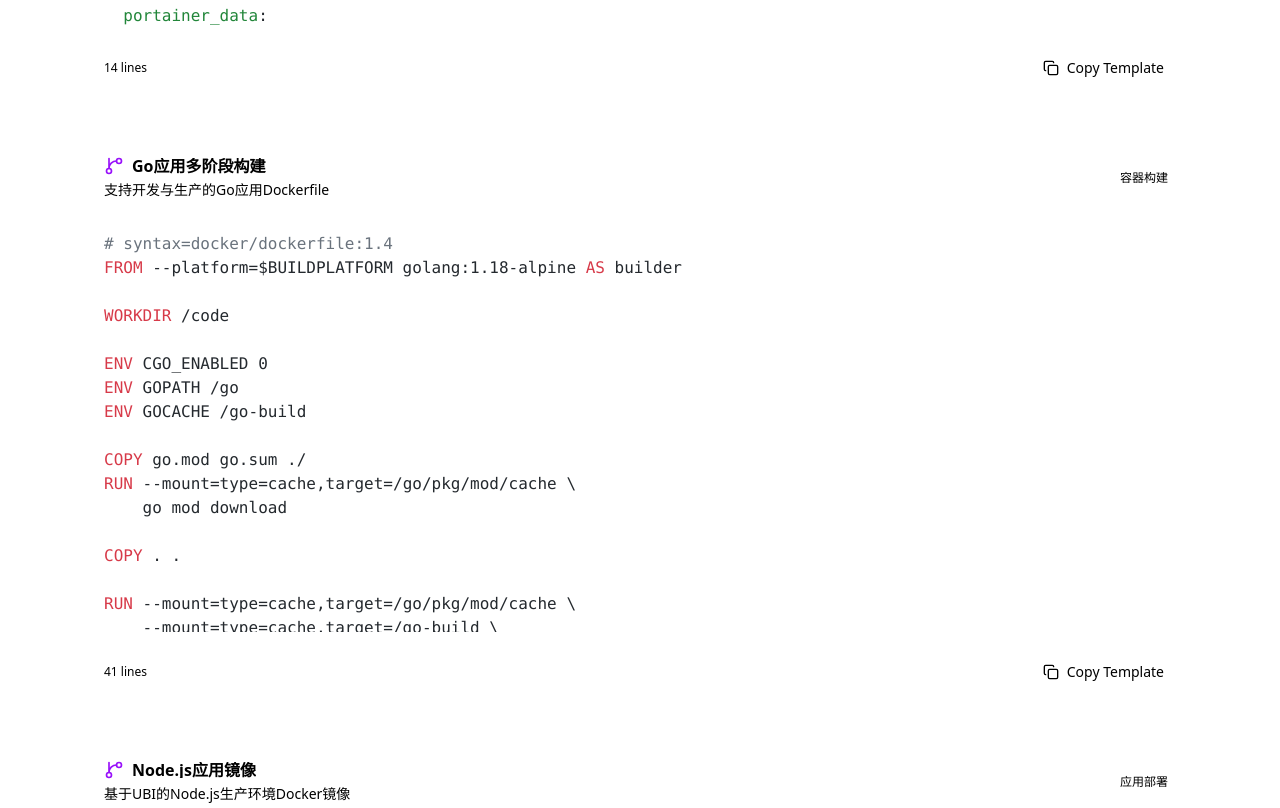
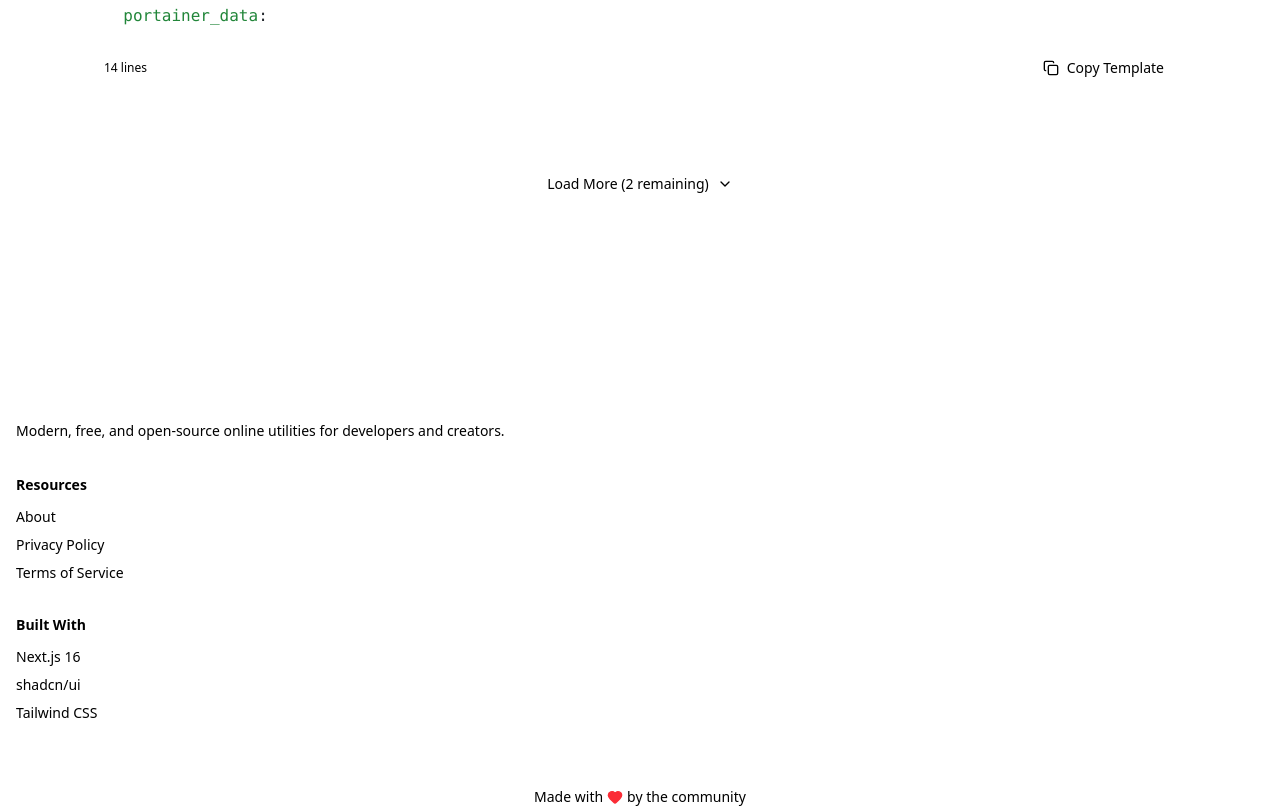
Before and after one commit to leon6002/simple-tool, a Next.js app: page /cheatsheets/docker in a window 1280 px wide. Shown: the part 7380-8188 px from the top of the page. Built offline with nearby package versions, Linux system fonts and the light colour scheme.

Commit message:
optimize loading

```diff
--- a/components/cheatsheet/commands/CommandCheatsheet.tsx
+++ b/components/cheatsheet/commands/CommandCheatsheet.tsx
@@ -1,7 +1,7 @@
 "use client";
 
-import { useEffect, useState } from "react";
-import { motion } from "framer-motion";
+import { useEffect, useState, useMemo } from "react";
+import { motion, AnimatePresence } from "framer-motion";
 
 import { useCommands } from "@/hooks/useCommands";
 import CommandSkeleton from "@/components/skeletons/command/command-skeleton";
@@ -13,16 +13,21 @@ import SearchCard from "../SearchCard";
 import { Header } from "../Header";
 import { EmptyCard } from "./EmptyCard";
 import { TemplateCard } from "../TemplateCard";
+import { Button } from "@/components/ui/button";
+import { ChevronDown } from "lucide-react";
 
 interface CommandCheatsheetProps {
   id: string;
 }
+
+const ITEMS_PER_PAGE = 20; // 每页显示的项目数
 
 export const CommandCheatsheet = (props: CommandCheatsheetProps) => {
   const { data, loading, error } = useCommands(props.id);
   const [searchQuery, setSearchQuery] = useState("");
   const [selectedCategory, setSelectedCategory] = useState("all");
   const [copiedId, setCopiedId] = useState<string | null>(null);
+  const [displayCount, setDisplayCount] = useState(ITEMS_PER_PAGE);
 
   const { addRecentlyUsedTool } = useUserPreferencesStore();
   const { copyToClipboard } = useCopyToClipboard();
@@ -31,6 +36,63 @@ export const CommandCheatsheet = (props: CommandCheatsheetProps) => {
   useEffect(() => {
     addRecentlyUsedTool(`${props.id}-cheatsheet`);
   }, [addRecentlyUsedTool, props.id]);
+
+  // 使用 useMemo 优化过滤逻辑
+  const filteredCommands = useMemo(
+    () =>
+      data?.commands.filter((command: Command) => {
+        const matchesSearch =
+          command.name.toLowerCase().includes(searchQuery.toLowerCase()) ||
+          command.command.toLowerCase().includes(searchQuery.toLowerCase()) ||
+          command.description.toLowerCase().includes(searchQuery.toLowerCase());
+
+        const matchesCategory =
+          selectedCategory === "all" || command.category === selectedCategory;
+
+        return matchesSearch && matchesCategory;
+      }) || [],
+    [data?.commands, searchQuery, selectedCategory]
+  );
+
+  const filteredTemplate = useMemo(
+    () =>
+      data?.templates.filter((template: Template) => {
+        const matchesSearch =
+          template.name.toLowerCase().includes(searchQuery.toLowerCase()) ||
+          template.content.toLowerCase().includes(searchQuery.toLowerCase()) ||
+          template.description
+            .toLowerCase()
+            .includes(searchQuery.toLowerCase());
+        const matchesCategory =
+          selectedCategory === "all" || template.category === selectedCategory;
+
+        return matchesSearch && matchesCategory;
+      }) || [],
+    [data?.templates, searchQuery, selectedCategory]
+  );
+
+  // 合并 commands 和 templates 为一个数组
+  const allItems = useMemo(
+    () => [...filteredCommands, ...filteredTemplate],
+    [filteredCommands, filteredTemplate]
+  );
+
+  // 当搜索或分类变化时,重置显示数量
+  useEffect(() => {
+    setDisplayCount(ITEMS_PER_PAGE);
+  }, [searchQuery, selectedCategory]);
+
+  // 获取当前显示的项目
+  const displayedItems = useMemo(
+    () => allItems.slice(0, displayCount),
+    [allItems, displayCount]
+  );
+
+  const hasMore = displayCount < allItems.length;
+
+  const loadMore = () => {
+    setDisplayCount((prev) => Math.min(prev + ITEMS_PER_PAGE, allItems.length));
+  };
 
   if (loading) return <CommandSkeleton />;
 
@@ -41,29 +103,6 @@ export const CommandCheatsheet = (props: CommandCheatsheetProps) => {
       </div>
     );
   }
-
-  const filteredCommands = data.commands.filter((command: Command) => {
-    const matchesSearch =
-      command.name.toLowerCase().includes(searchQuery.toLowerCase()) ||
-      command.command.toLowerCase().includes(searchQuery.toLowerCase()) ||
-      command.description.toLowerCase().includes(searchQuery.toLowerCase());
-
-    const matchesCategory =
-      selectedCategory === "all" || command.category === selectedCategory;
-
-    return matchesSearch && matchesCategory;
-  });
-
-  const filteredTemplate = data.templates.filter((template: Template) => {
-    const matchesSearch =
-      template.name.toLowerCase().includes(searchQuery.toLowerCase()) ||
-      template.content.toLowerCase().includes(searchQuery.toLowerCase()) ||
-      template.description.toLowerCase().includes(searchQuery.toLowerCase());
-    const matchesCategory =
-      selectedCategory === "all" || template.category === selectedCategory;
-
-    return matchesSearch && matchesCategory;
-  });
 
   const tempateCategories = data.categories.filter(
     (category: CommandCategory) => category.type === "template"
@@ -106,47 +145,71 @@ export const CommandCheatsheet = (props: CommandCheatsheetProps) => {
           tempateCategories={tempateCategories}
         />
 
-        {/* Commands List */}
+        {/* Commands List - Lazy Loading */}
+        {allItems.length === 0 ? (
+          <EmptyCard />
+        ) : (
+          <>
             <div className="columns-1 md:columns-2 gap-6 space-y-6">
-          {filteredCommands.length > 0 &&
-            filteredCommands.map((command: Command, index: number) => (
+              <AnimatePresence>
+                {displayedItems.map((item, index) => {
+                  const isCommand = "command" in item;
+
+                  return (
                     <motion.div
-                key={command.id}
+                      key={
+                        isCommand ? (item as Command).id : (item as Template).id
+                      }
                       initial={{ opacity: 0, y: 20 }}
                       animate={{ opacity: 1, y: 0 }}
-                transition={{ duration: 0.3, delay: index * 0.05 }}
+                      exit={{ opacity: 0, y: -20 }}
+                      transition={{
+                        duration: 0.3,
+                        delay: Math.min(index * 0.02, 0.5),
+                      }}
                       className="break-inside-avoid mb-6"
                     >
+                      {isCommand ? (
                         <CommandCard
-                  command={command}
+                          command={item as Command}
                           categories={data.categories}
                           onCopy={handleCopy}
                           copiedId={copiedId}
                         />
-              </motion.div>
-            ))}
-          {filteredTemplate.length > 0 &&
-            filteredTemplate.map((template: Template, index: number) => (
-              <motion.div
-                key={template.id}
-                initial={{ opacity: 0, y: 20 }}
-                animate={{ opacity: 1, y: 0 }}
-                transition={{ duration: 0.3, delay: index * 0.05 }}
-                className="break-inside-avoid mb-6"
-              >
+                      ) : (
                         <TemplateCard
-                  template={template}
+                          template={item as Template}
                           categories={data.categories}
                           onCopy={handleCopy}
                           copiedId={copiedId}
                         />
+                      )}
                     </motion.div>
-            ))}
+                  );
+                })}
+              </AnimatePresence>
+            </div>
 
-          {filteredTemplate.length === 0 && filteredCommands.length === 0 && (
-            <EmptyCard />
+            {/* Load More Button */}
+            {hasMore && (
+              <motion.div
+                initial={{ opacity: 0 }}
+                animate={{ opacity: 1 }}
+                className="flex justify-center mt-8"
+              >
+                <Button
+                  onClick={loadMore}
+                  variant="outline"
+                  size="lg"
+                  className="gap-2"
+                >
+                  Load More ({allItems.length - displayCount} remaining)
+                  <ChevronDown className="h-4 w-4" />
+                </Button>
+              </motion.div>
             )}
-        </div>
+          </>
+        )}
       </motion.div>
     </div>
   );
--- a/package.json
+++ b/package.json
@@ -37,6 +37,7 @@
     "react-easy-crop": "^5.5.3",
     "react-hot-toast": "^2.6.0",
     "react-icons": "^5.5.0",
+    "react-virtuoso": "^4.14.1",
     "shiki": "^3.14.0",
     "simple-icons": "^15.19.0",
     "tailwind-merge": "^3.3.1",
```
Also changed, not shown: 1 other file (tests, documents, lock files or other folders). Lines whose indentation alone changed are shown as unchanged.
